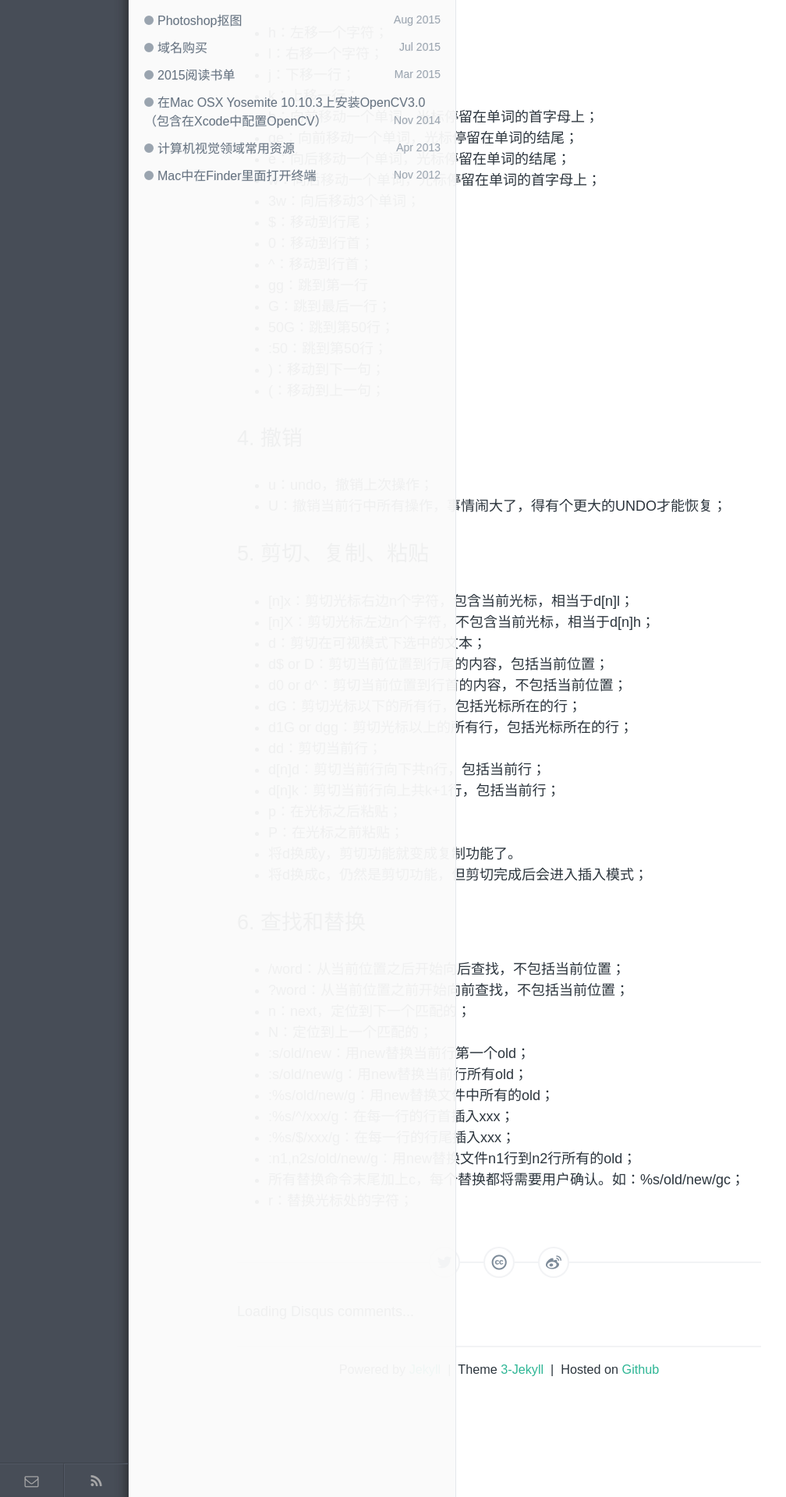
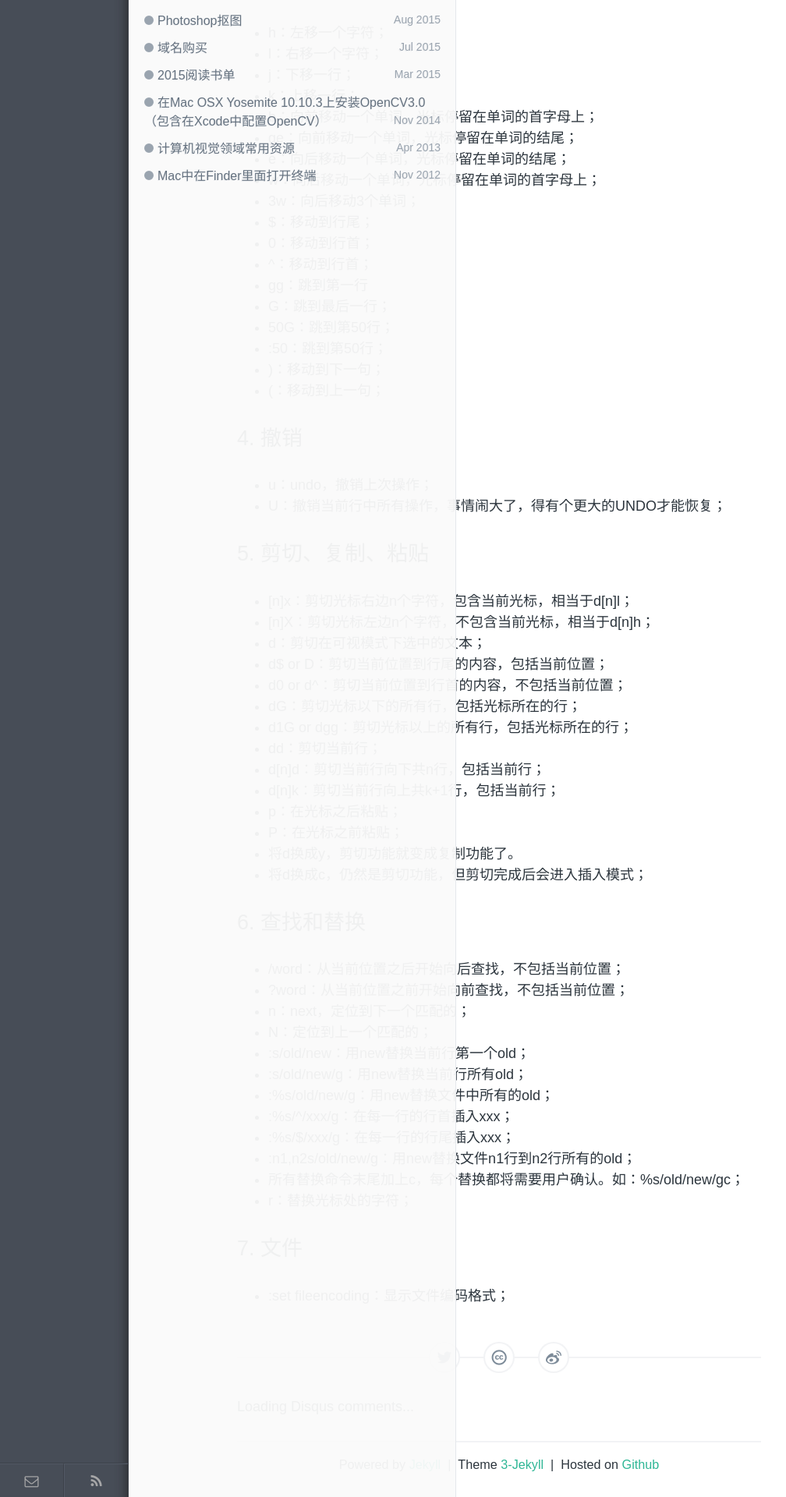
Before and after one commit to zhuyafei/zhuyafei.github.io, a Jekyll site: the page built from _posts/tech/2015-10-04-Vim.md, in a window 1280 px wide. Shown: the part 695-2615 px from the top of the page at 78% size, without its empty margins (0-1008 px from the left). Built offline with Jekyll 4.4.1, drawn with Linux system fonts in a browser that asks for light colours; comment, search, counter and statistics services are not loaded.

Commit message:
Modify 2015-10-04-Vim.md

```diff
--- a/_posts/tech/2015-10-04-Vim.md
+++ b/_posts/tech/2015-10-04-Vim.md
@@ -71,3 +71,6 @@ category: 技术
 * :n1,n2s/old/new/g：用new替换文件n1行到n2行所有的old；
 * 所有替换命令末尾加上c，每个替换都将需要用户确认。如：%s/old/new/gc；
 * r：替换光标处的字符；
+
+## 7. 文件
+* :set fileencoding：显示文件编码格式；
```
